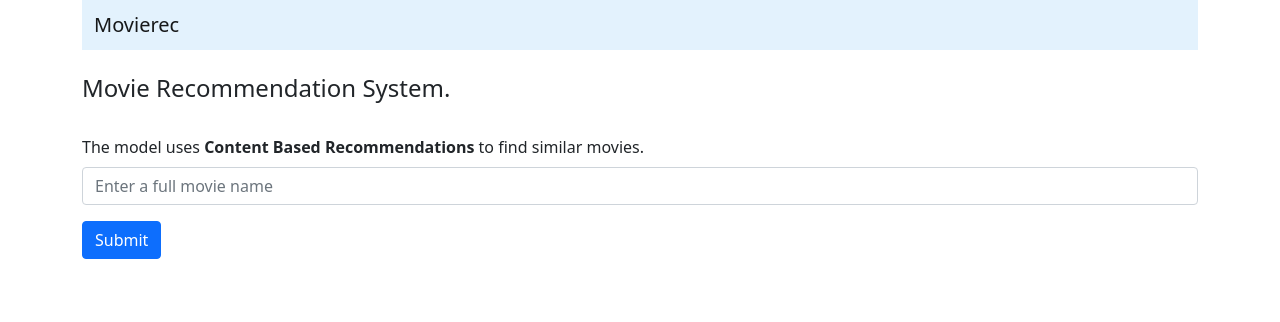
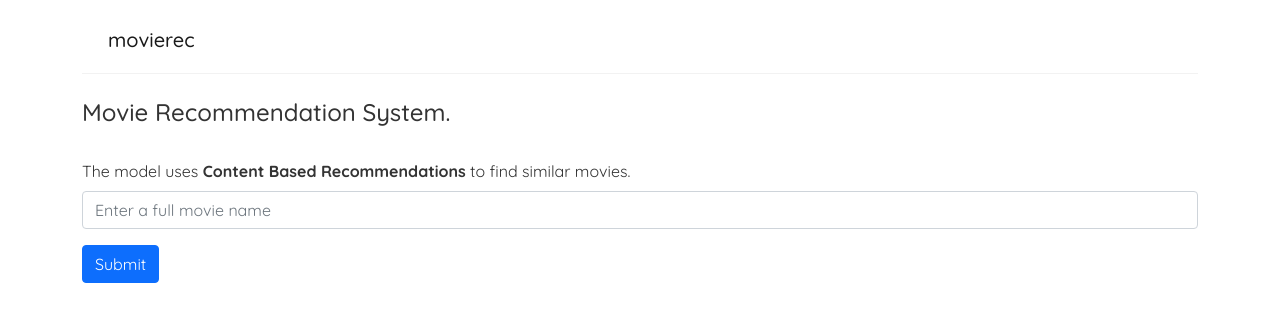
Before and after one commit to arzubekm/recmovie, a Flask app: template templates/form.html in a window 1280 px wide. Shown: the top 322 px of the page. Run offline with Flask 2, Linux system fonts and the light colour scheme; the template is opened without the code that fills it, so the values that code supplies are empty; some libraries are stand-ins or nearby versions.

Commit message:
Autocomplete searchbar is done, working on navbar styling now

```diff
--- a/templates/form.html
+++ b/templates/form.html
@@ -9,10 +9,44 @@
     <script src="https://code.jquery.com/ui/1.12.1/jquery-ui.js"></script>
   </head>
   <body>
+
+    <style media="screen">
+      @import url('https://fonts.googleapis.com/css2?family=Quicksand:wght@300;400;500;600;700&display=swap');
+      /* base styles */
+      * {
+        margin: 0;
+        font-family: "Quicksand";
+        color: #333;
+      }
+
+      .navbar h1 {
+        color: #f1356d;
+      }
+
+      .navbar .links {
+        margin-left: auto;
+      }
+      .navbar a {
+        margin-left: 8px;
+        text-decoration: none;
+        padding: 6px;
+        color:#8141f5;
+        font-weight: bolder;
+        font-size: 30px;
+      }
+      .navbar a:hover {
+        color: #f1356d;
+      }
+
+    </style>
+
     <div class="container">
-      <nav class="navbar navbar-light" style="background-color: #e3f2fd;">
+      <nav class="navbar navbar-light" style="border-bottom: 1px solid #f2f2f2;">
         <div class="container-fluid">
-          <span class="navbar-brand mb-0 h1">Movierec</span>
+          <a href="{{ url_for('homepage') }}"><span class="navbar-brand mb-0 h1">movierec</span></a>
+          <div class="links">
+
+          </div>
         </div>
       </nav>
       <br>
```
